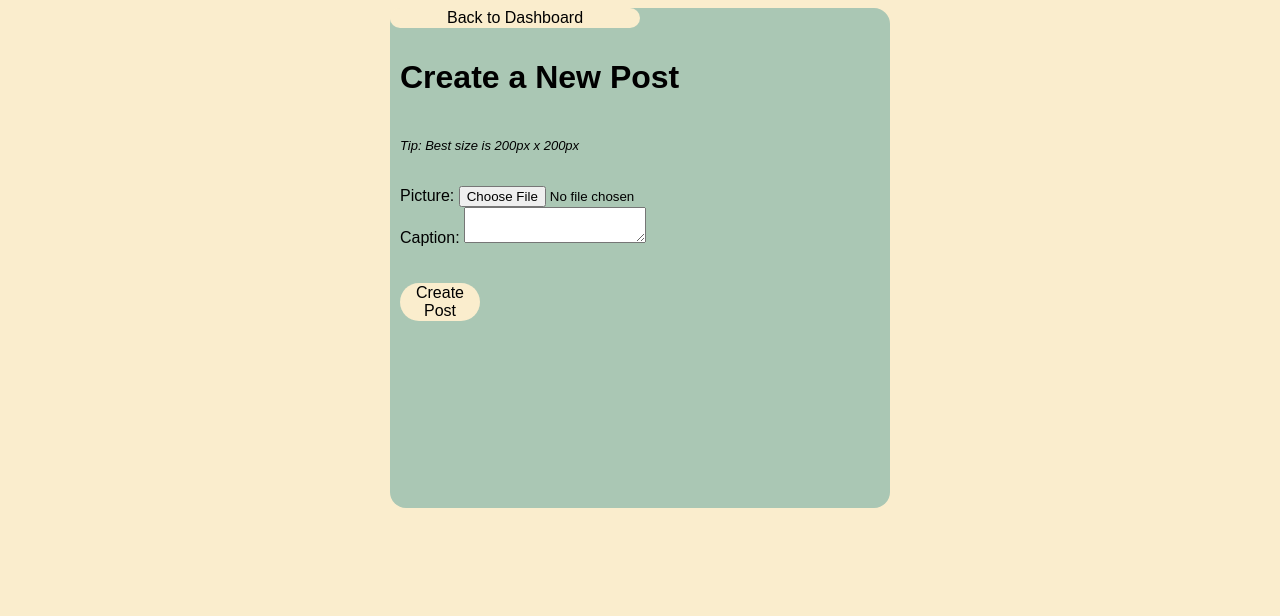
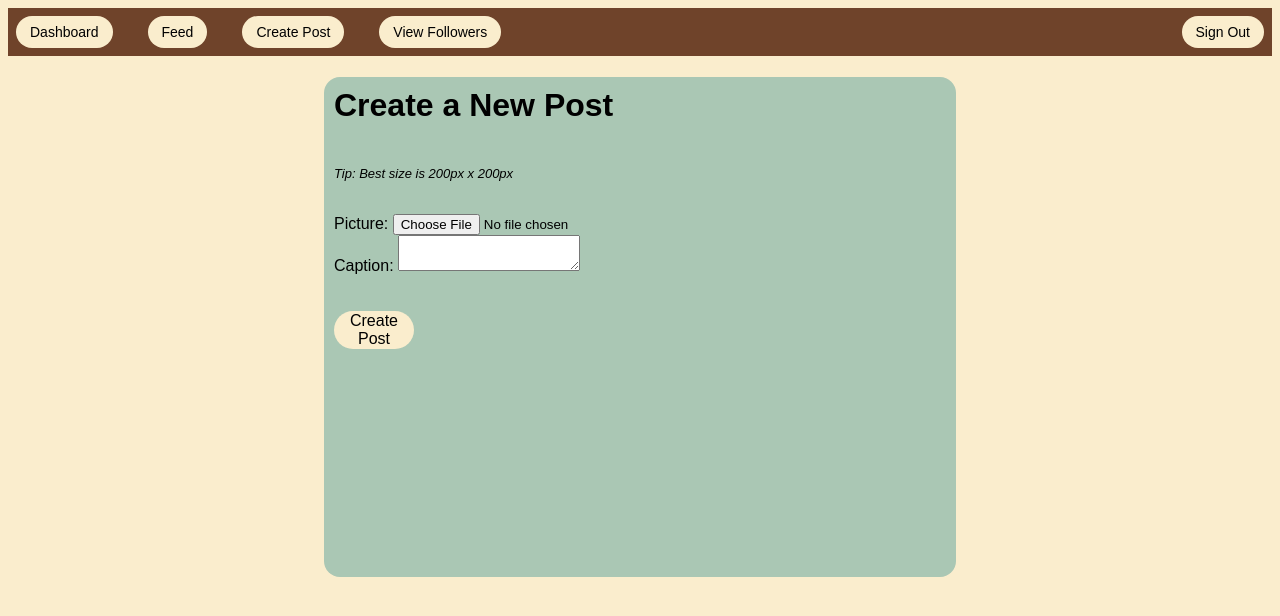
Before and after one commit to mtapia01/cse106Final, a Flask app: page /create-post in a window 1280 px wide. Shown: the top 616 px of the page. Run offline with Flask 3, Linux system fonts and the light colour scheme; a user stored in the database is signed in.

Commit message:
Sign Out Button / NavBar

```diff
--- a/static/styles.css
+++ b/static/styles.css
@@ -59,3 +59,34 @@
     padding: 50px;
 
 }
+
+/* CSS for navbar buttons
+/* Add this CSS to your stylesheet or style block */
+.header {
+    display: flex;
+    justify-content: space-between;
+    align-items: center;
+    padding: 8px;
+    background-color: #6f432a;
+}
+
+.header-buttons {
+    display: flex;
+    gap: 35px; /* Adjust the gap between buttons as needed */
+}
+
+.header-buttons:last-child {
+    margin-left: auto; /* Push the last set of buttons to the right by using auto margin */
+}
+
+/* Adjust padding and font size for buttons */
+.header-buttons button {
+    padding: 8px 14px; /* Adjust the padding as needed */
+    font-size: 14px; /* Adjust the font size as needed */
+    width: auto; /* Set the width to auto to allow natural width based on content */
+}
+
+.center {
+    margin: auto;
+    width: 50%;
+}
--- /dev/null
+++ b/templates/header.html
@@ -0,0 +1,14 @@
+<!-- header.html -->
+
+<div class="header">
+    <div class="header-buttons">
+        <!-- Add any other header content here -->
+        <button onclick="redirectDashboard()">Dashboard</button>
+        <button onclick="redirectFeed()">Feed</button>
+        <button onclick="redirectUpload()">Create Post</button>
+        <button onclick="redirectFollowers()">View Followers</button>
+    </div>
+    <div class="header-buttons">
+        <button onclick="signOut()">Sign Out</button>
+    </div>
+</div>
--- a/templates/index.html
+++ b/templates/index.html
@@ -1,8 +1,5 @@
-
-
 <!DOCTYPE html>
 <html lang="en">
-
 
 <head>
     <meta charset="utf-8">
--- a/templates/upload.html
+++ b/templates/upload.html
@@ -1,5 +1,10 @@
 <!DOCTYPE html>
 <html lang="en">
+
+<!-- dashboard.html -->
+
+{% include 'header.html' %}
+
 <head>
     <meta charset="UTF-8">
     <meta name="viewport" content="width=device-width, initial-scale=1.0">
@@ -12,7 +17,6 @@
 
 <body class="fontMain " style="background-color: #faedcd;">
     <div class="center uploadMainDiv">
-        <button class="center" onclick="redirectDashboard()">Back to Dashboard</button>
         <h1 class="pad">Create a New Post</h1>
         <p class="pad">Tip: Best size is 200px x 200px</p>
 
@@ -31,7 +35,24 @@
         </form>
 
     </div>
+    <script>
+        function redirectFeed() {
+            window.location.href = '/feed';
+        }
 
+        function redirectUpload() {
+            window.location.href = '/create-post';
+        }
+
+        function redirectFollowers() {
+            window.location.href = '/followers';
+        }
+
+        function signOut() {
+            // Add logic to sign out the user (e.g., make an API call to the server)
+            window.location.href = '/logout';  // Redirect to the logout route
+        }
+    </script>
 
     <script>
         function redirectDashboard() {
--- a/templates/userHome.html
+++ b/templates/userHome.html
@@ -1,6 +1,9 @@
 <!DOCTYPE html>
 <html lang="en">
 
+<!-- dashboard.html -->
+
+{% include 'header.html' %}
 
 <head>
     <meta charset="utf-8">
```
Also changed, not shown: templates/feed.html (+22 -1 lines), templates/followers.html (+22 -0 lines), instance/site.db.
